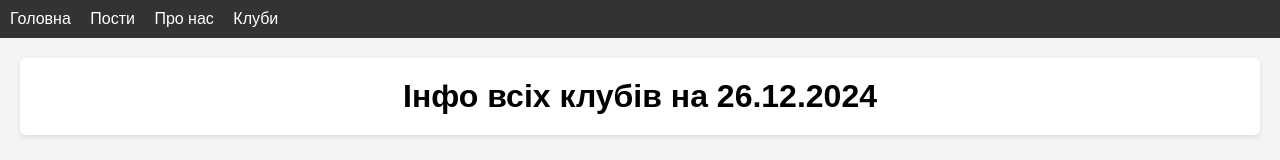
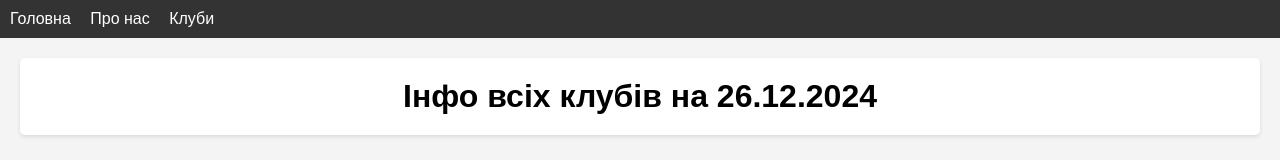
Before and after one commit to misha291/STUPENKU, a plain HTML site: page contact.html in a window 1280 px wide. Shown: the top 160 px of the page. Drawn offline with Linux system fonts and the light colour scheme.

Commit message:
Update contact.html

```diff
--- a/contact.html
+++ b/contact.html
@@ -41,7 +41,6 @@
         <nav>
             <ul>
                 <li><a href="index.html">Головна</a></li>
-                <li><a href="posts.html">Пости</a></li>
                 <li><a href="about.html">Про нас</a></li>
                 <li><a href="contact.html">Клуби</a></li>
             </ul>
```
